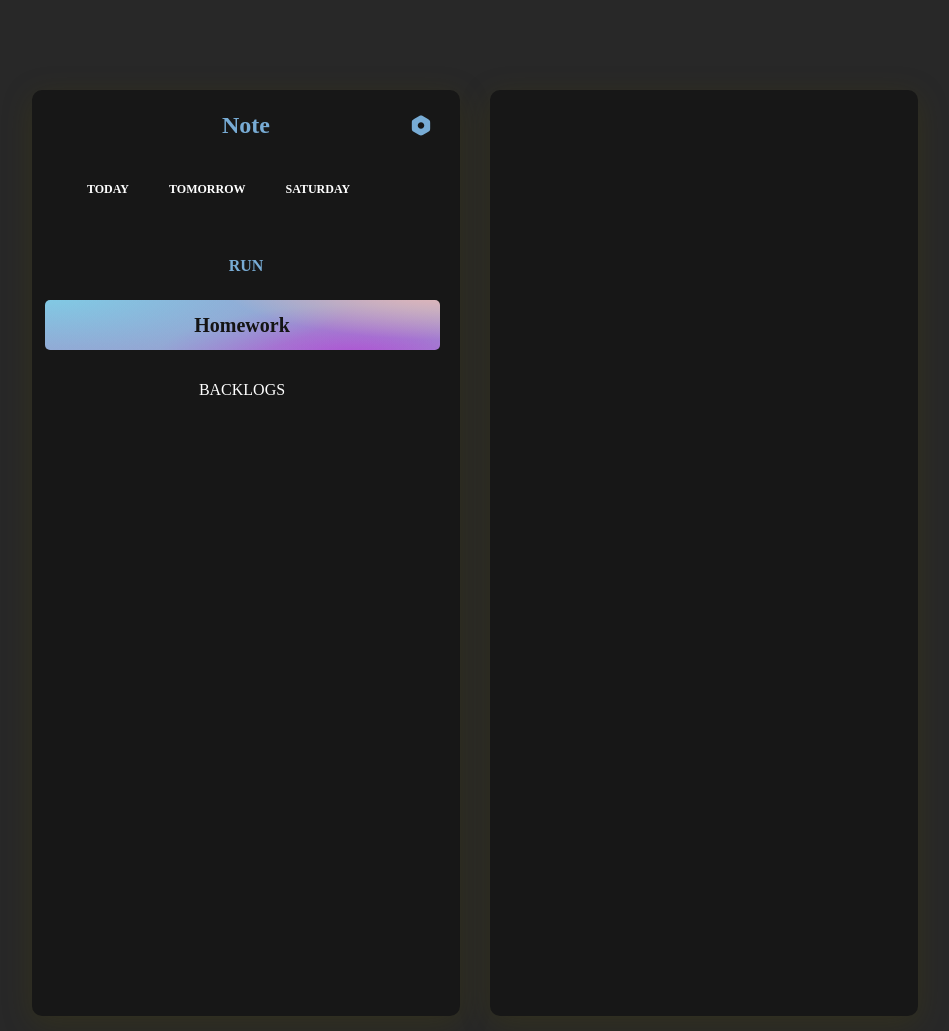
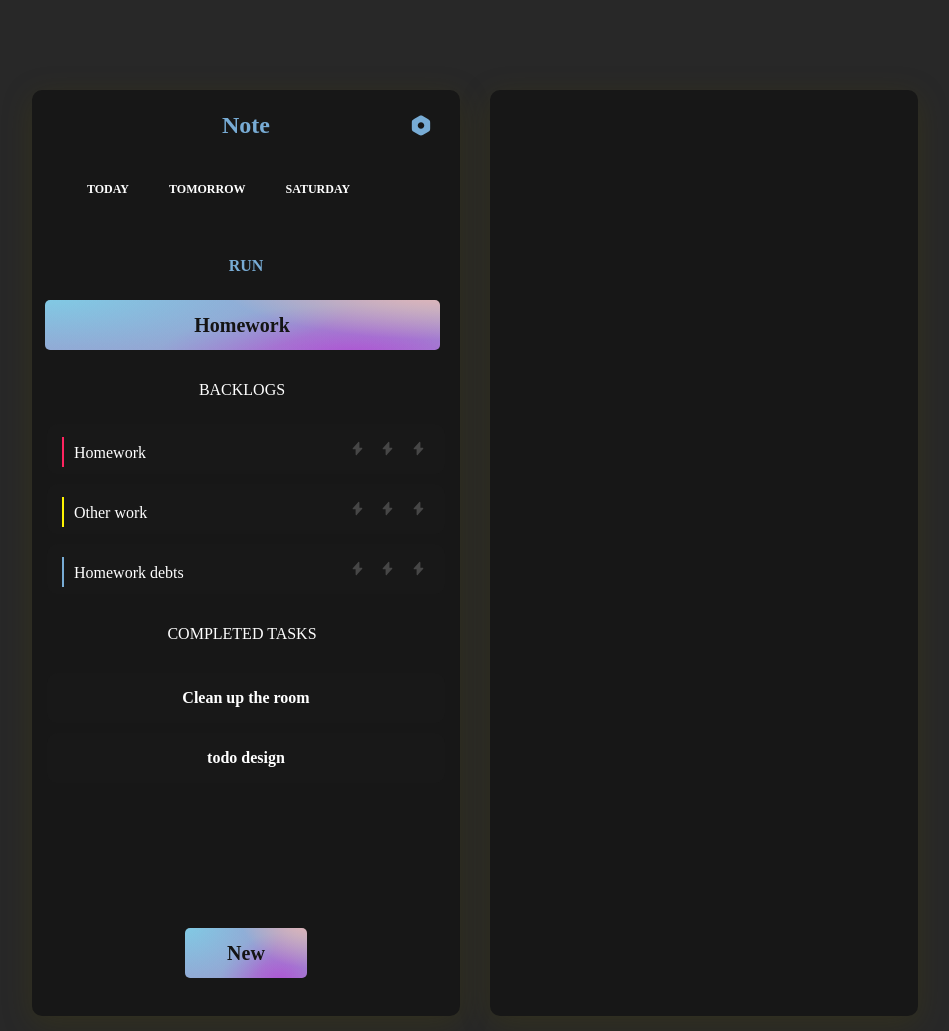
Before and after one commit to Denis1985mv/TODO, a website built with Vite: page src/index.html in a window 1280 px wide. Shown: the whole page, without its empty margins (165-1114 px from the left). Built offline with nearby package versions, Linux system fonts and the light colour scheme; files whose address does not match are found by name.

Commit message:
Верстка первого блока

```diff
--- a/src/css/styles.css
+++ b/src/css/styles.css
@@ -193,6 +193,141 @@ body {
   text-transform: uppercase;
 }
 
+.blockPosition{
+  /* margin: 22px 12px 25px 4px; */
+  display: flex;
+  align-items: center;
+  justify-content: center;
+}
+
+.block{
+  width: 398px;
+  height: 50px;
+  display: flex;
+  background-color: #181818;
+  padding: 13px 0px 0px 15px;
+  border-radius: 10px;
+}
+
+.blockTop{
+margin: 10px 0px 0px 0px;
+}
+
+.blockBorderColorOne{
+  border-left:2px solid #FF2460;
+  padding-left:10px;
+  /* width: 2px; */
+  height: 30px;
+  display: flex;
+}
+
+.blockBorderColorTwo{
+  border-left:2px solid #FCF302;
+  padding-left:10px;
+  /* width: 2px; */
+  height: 30px;
+  display: flex;
+}
+
+.blockBorderColorThree{
+  border-left:2px solid #78ACD5;
+  padding-left:10px;
+  /* width: 2px; */
+  height: 30px;
+  display: flex;
+}
+
+
+
+
+.blockText{
+  padding: 6px 0px 0px 0px;
+  font-family: 'Product Sans';
+  font-style: normal;
+  font-weight: 400;
+  font-size: 16px;
+  line-height: 19px;
+  width: 275px;
+}
+
+.zipper{
+  width: 17px;
+  height: 17px;
+  opacity: 0.2;
+}
+
+.leftZipper{
+  margin: 3px 0px 0px 0px;
+
+}
+
+.mainZipper{
+  margin: 3px 0px 0px 13.35px;
+}
+
+.bottonDawnPosition{
+margin: 30px 12px 25px 15px;
+align-items: center;
+justify-content: center;
+
+}
+
+.bottonDawnPositionTop{
+ margin: 10px 0px 0px 0px;
+}
+
+.bottonDawn{
+    width: 398px;
+    height: 50px;
+    display: flex;
+    align-items: center;
+    justify-content: center;
+    background-color: #181818;;
+    /* padding: 13px 0px 0px 15px; */
+    border-radius: 10px;
+    font-family: 'Product Sans';
+    font-style: normal;
+    font-weight: 700;
+    font-size: 16px;
+    line-height: 19px;
+    text-align: center;
+    color: #FFFFFF;
+}
+
+.buttonPositionDown{
+ margin:  145px 0px 0px 0px;
+ display: flex;
+ align-items: center;
+ justify-content: center;
+}
+
+
+.buttonDawnMain {
+  color: #fff;
+  text-decoration: none;
+  user-select: none;
+  background: rgb(53 99 233);
+  padding: 8px 22px 8px 22px;
+  outline: none;
+  border-radius: 5px;
+  width: 122px;
+  height: 50px;
+  /* margin: 25px 12px 25px 4px; */
+  display: flex;
+  align-items: center;
+  justify-content: center;
+  font-family: 'Product Sans';
+  font-style: normal;
+  font-weight: 700;
+  font-size: 20px;
+  line-height: 24px;
+  text-align: center;
+  color: #141414;
+  background: url(.png), radial-gradient(60.25% 122.24% at 103.28% -41.67%, #FDC2B0 0%, rgba(235, 81, 158, 0.25) 100%) /* warning: gradient uses a rotation that is not supported by CSS and may not behave as expected */, radial-gradient(80.74% 163.82% at -1.23% -17.59%, #5AF8FE 0%, rgba(235, 81, 158, 0.25) 100%) /* warning: gradient uses a rotation that is not supported by CSS and may not behave as expected */, radial-gradient(49.18% 100.93% at 77.87% 111.11%, rgba(137, 59, 254, 0.85) 0%, rgba(128, 187, 219, 0.2125) 100%) /* warning: gradient uses a rotation that is not supported by CSS and may not behave as expected */, #4EDFFC;
+}
+
+
+
 
 .content {
   padding: 10px 20px;
--- a/src/index.html
+++ b/src/index.html
@@ -36,15 +36,76 @@
         <div class="buttonPosition"><a class="button" href="">Homework</a></div>
 
         <div class="textTwoPosition">
-            <p class="textTwoCentre"> BACKLOGS </p>
+                <p class="textTwoCentre"> BACKLOGS </p>
+        </div>
+        <div class="blockPosition">
+
+            <div>
+
+        <div class="block">
+
+            <div class="blockBorderColorOne">
+
+            <p class="blockText">Homework</p>
+
+            <img class="zipper leftZipper" src="./svg/flash.svg" alt="flash.svg.pic">
+            <img class="zipper mainZipper" src="./svg/flash.svg" alt="flash.svg.pic">
+            <img class="zipper mainZipper" src="./svg/flash.svg" alt="flash.svg.pic">
+
+           </div>
+
         </div>
 
-    <div class="content">
+
+        <div class="block blockTop">
+
+            <div class="blockBorderColorTwo">
+
+            <p class="blockText">Other work</p>
+
+            <img class="zipper leftZipper" src="./svg/flash.svg" alt="flash.svg.pic">
+            <img class="zipper mainZipper" src="./svg/flash.svg" alt="flash.svg.pic">
+            <img class="zipper mainZipper" src="./svg/flash.svg" alt="flash.svg.pic">
+
+           </div>
+
+        </div>
 
 
+        <div class="block blockTop">
 
+            <div class="blockBorderColorThree">
 
+            <p class="blockText">Homework debts</p>
+
+            <img class="zipper leftZipper" src="./svg/flash.svg" alt="flash.svg.pic">
+            <img class="zipper mainZipper" src="./svg/flash.svg" alt="flash.svg.pic">
+            <img class="zipper mainZipper" src="./svg/flash.svg" alt="flash.svg.pic">
+
+           </div>
+
+        </div>
     </div>
+
+        </div>
+
+        <div class="textTwoPosition">
+            <p class="textTwoCentre"> COMPLETED TASKS </p>
+        </div>
+
+        <div class="bottonDawnPosition">
+
+            <div class="bottonDawn">
+                <p>Сlean up the room</p>
+            </div>
+
+            <div class="bottonDawn bottonDawnPositionTop">
+                <p>todo design</p>
+            </div>
+
+        </div>
+
+        <div class="buttonPositionDown"><a class="buttonDawnMain" href="">New</a></div>
   </div>
 
 
```
Also changed, not shown: index.html (added, +16 -0 lines), src/svg/flash.svg (added).
